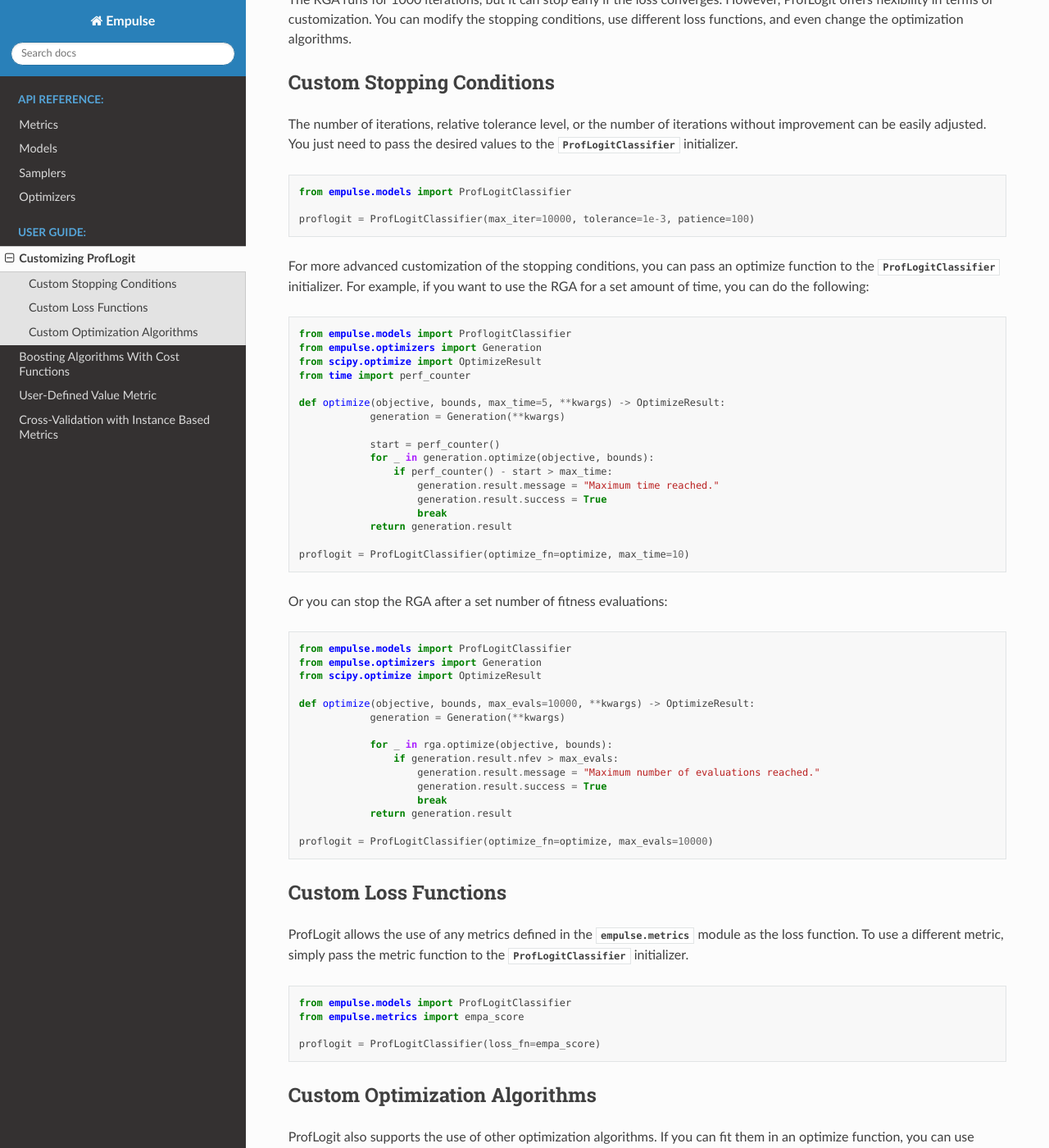
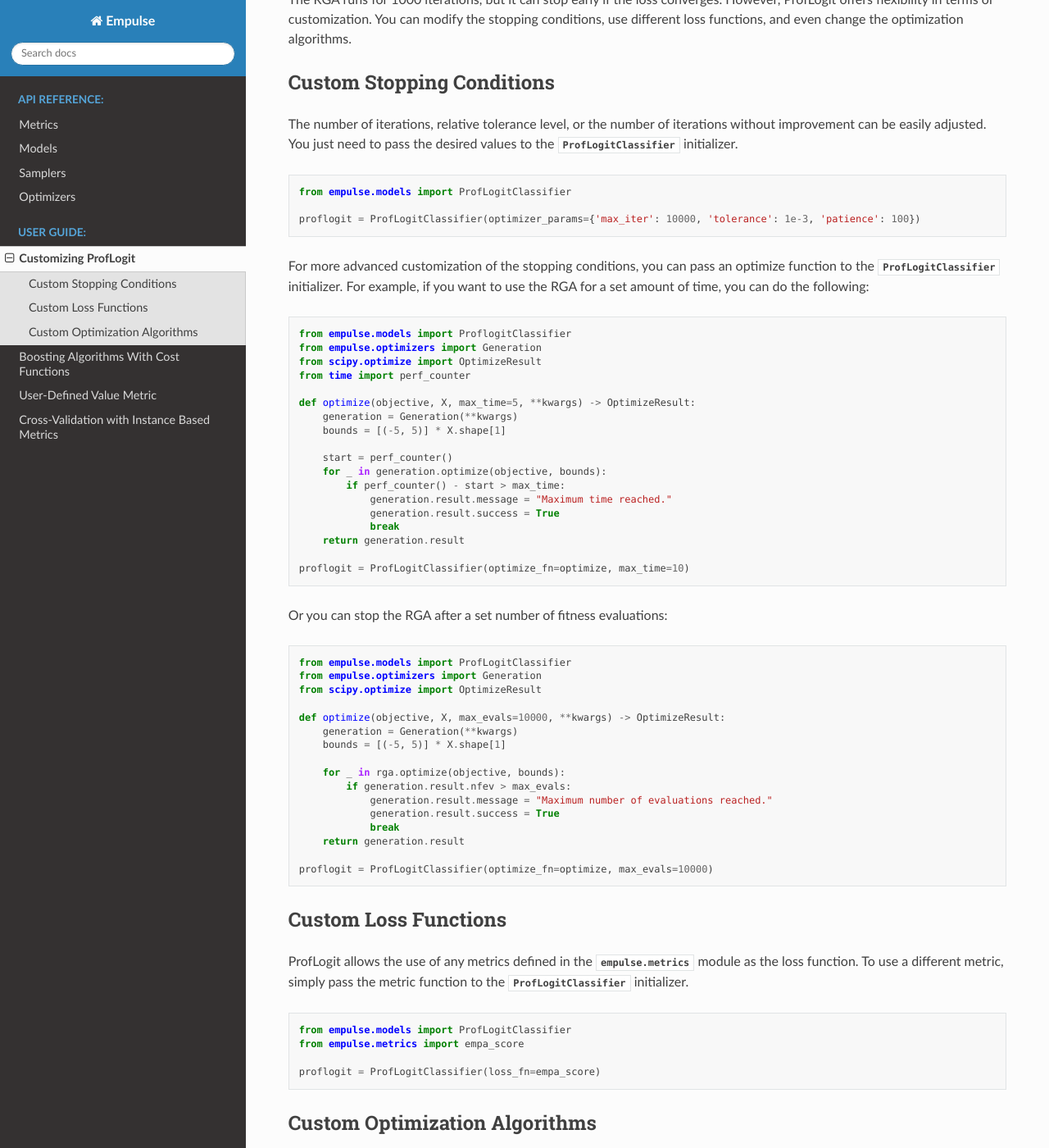
Before and after one commit to ShimantoRahman/empulse, a Sphinx documentation site: the page built from docs/guide/proflogit.rst, in a window 1280 px wide and 1400 px high, scrolled down 196 px. Shown: the whole window at 82% size. Built offline with Sphinx 7.4.7 and the Read the Docs theme 3.1.0, drawn with Linux system fonts in a browser that asks for light colours; some of the changed text lies outside the part shown.

Commit message:
Update proflogit user guide

```diff
--- a/docs/guide/proflogit.rst
+++ b/docs/guide/proflogit.rst
@@ -21,7 +21,7 @@
 
     from empulse.models import ProfLogitClassifier
 
-    proflogit = ProfLogitClassifier(max_iter=10000, tolerance=1e-3, patience=100)
+    proflogit = ProfLogitClassifier(optimizer_params={'max_iter': 10000, 'tolerance': 1e-3, 'patience': 100})
 
 For more advanced customization of the stopping conditions,
 you can pass an optimize function to the :class:`~empulse.models.ProfLogitClassifier` initializer.
@@ -34,16 +34,17 @@
     from scipy.optimize import OptimizeResult
     from time import perf_counter
 
-    def optimize(objective, bounds, max_time=5, **kwargs) -> OptimizeResult:
-                generation = Generation(**kwargs)
+    def optimize(objective, X, max_time=5, **kwargs) -> OptimizeResult:
+        generation = Generation(**kwargs)
+        bounds = [(-5, 5)] * X.shape[1]
 
-                start = perf_counter()
-                for _ in generation.optimize(objective, bounds):
-                    if perf_counter() - start > max_time:
-                        generation.result.message = "Maximum time reached."
-                        generation.result.success = True
-                        break
-                return generation.result
+        start = perf_counter()
+        for _ in generation.optimize(objective, bounds):
+            if perf_counter() - start > max_time:
+                generation.result.message = "Maximum time reached."
+                generation.result.success = True
+                break
+        return generation.result
 
     proflogit = ProfLogitClassifier(optimize_fn=optimize, max_time=10)
 
@@ -55,15 +56,16 @@
     from empulse.optimizers import Generation
     from scipy.optimize import OptimizeResult
 
-    def optimize(objective, bounds, max_evals=10000, **kwargs) -> OptimizeResult:
-                generation = Generation(**kwargs)
+    def optimize(objective, X, max_evals=10000, **kwargs) -> OptimizeResult:
+        generation = Generation(**kwargs)
+        bounds = [(-5, 5)] * X.shape[1]
 
-                for _ in rga.optimize(objective, bounds):
-                    if generation.result.nfev > max_evals:
-                        generation.result.message = "Maximum number of evaluations reached."
-                        generation.result.success = True
-                        break
-                return generation.result
+        for _ in rga.optimize(objective, bounds):
+            if generation.result.nfev > max_evals:
+                generation.result.message = "Maximum number of evaluations reached."
+                generation.result.success = True
+                break
+        return generation.result
 
     proflogit = ProfLogitClassifier(optimize_fn=optimize, max_evals=10000)
 
@@ -93,8 +95,9 @@
     from scipy.optimize import minimize, OptimizeResult
     import numpy as np
 
-    def optimize(objective, bounds, max_iter=10000, **kwargs) -> OptimizeResult:
-        initial_guess = np.zeros(len(bounds))
+    def optimize(objective, X, max_iter=10000, **kwargs) -> OptimizeResult:
+        initial_guess = np.zeros(X.shape[1])
+        bounds = [(-5, 5)] * X.shape[1]
         result = minimize(
             lambda x: -objective(x),  # inverse objective function
             initial_guess,
@@ -119,8 +122,8 @@
     from scipy.optimize import minimize, OptimizeResult
     import numpy as np
 
-    def optimize(objective, bounds, **kwargs) -> OptimizeResult:
-        initial_guess = np.zeros(len(bounds))
+    def optimize(objective, X, **kwargs) -> OptimizeResult:
+        initial_guess = np.zeros(X.shape[1])
         result = minimize(
             lambda x: -objective(x),  # inverse objective function
             initial_guess,
```
